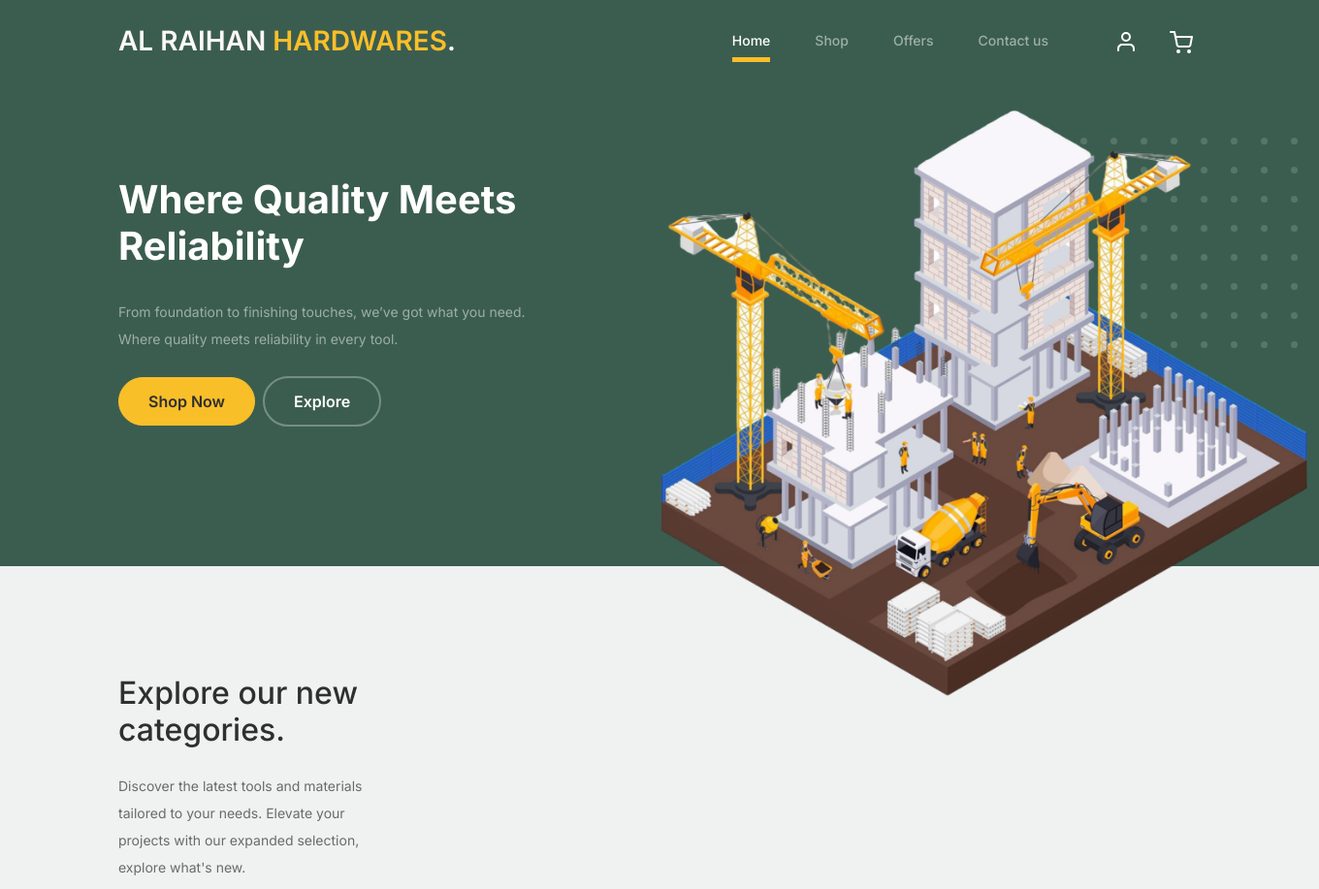
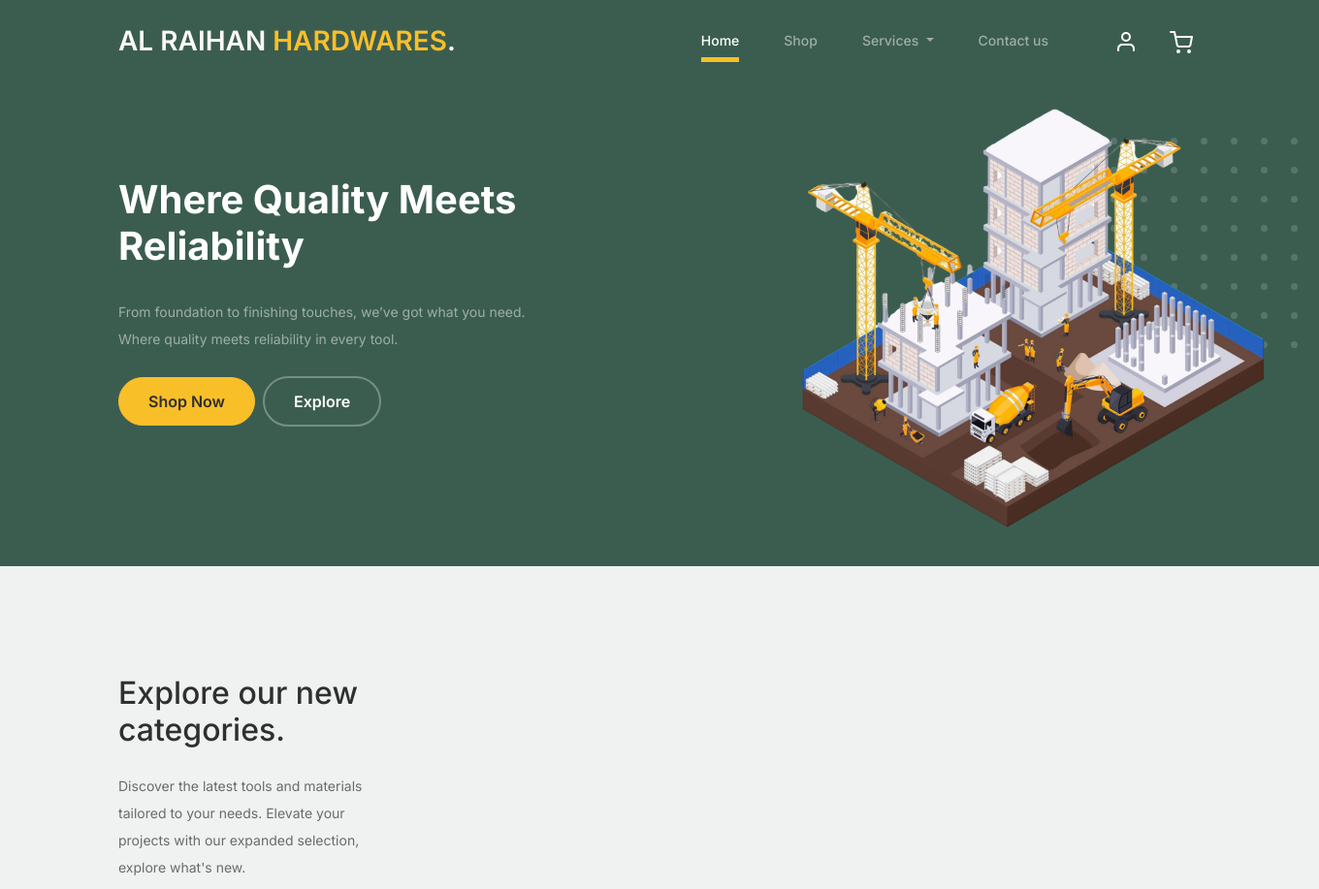
Before and after one commit to Rashicom/AlRaihan, a Django app: page / in a window 1360 px wide. Shown: the top 917 px of the page at 97% size. Run offline with Django 5.2, Linux system fonts and the light colour scheme; data that the repository does not hold is empty; some libraries are stand-ins or nearby versions.

Commit message:
Your last commit

```diff
--- a/AlRaihan/static/css/style.css
+++ b/AlRaihan/static/css/style.css
@@ -56,6 +56,18 @@ a {
     -o-transition: .3s all ease;
     transition: .3s all ease;
     position: relative; }
+
+    .custom-navbar .custom-navbar-nav li .dropdown-item {
+      font-weight: 500;
+      color: #000000 !important;
+      opacity: .5;
+      -webkit-transition: .3s all ease;
+      -o-transition: .3s all ease;
+      transition: .3s all ease;
+      position: relative;
+
+    }
+
     @media (min-width: 768px) {
       .custom-navbar .custom-navbar-nav li a:before {
         content: "";
@@ -126,23 +138,26 @@ a {
       top: 0px;
       right: 0px;
       z-index: 2;
-      max-width: 700px;
-      left: -20px; }
-      @media (min-width: 700px) {
-        .hero .hero-img-wrap img {
-          right: 0px;
-          left: -100px; } }
+      max-width: 500px;
+      left: -20px;
+    }
+
+
+
       @media (min-width: 900px) {
         .hero .hero-img-wrap img {
           left: 0px;
           top: -80px;
           position: absolute;
           right: -50px; } }
+
       @media (min-width: 1100px) {
         .hero .hero-img-wrap img {
-          left: 70px;
-          top: -80px;
-          right: -100px; } }
+          left: 220px;
+          top: -78px;
+          right: -100px;
+          max-width: 500px;
+         } }
     .hero .hero-img-wrap:after {
       content: "";
       position: absolute;
@@ -727,3 +742,7 @@ textarea {
 
   }
 }
+.dropdown-menu li a{
+  color: #3b5d50 !important;
+
+}
--- a/AlRaihan/templates/index.html
+++ b/AlRaihan/templates/index.html
@@ -9,7 +9,19 @@
 			<a class="nav-link" href="/">Home</a>
 		</li>
 		<li><a class="nav-link" href="/shope">Shop</a></li>
-		<li><a class="nav-link" href="/offers">Offers</a></li>
+		<li class="nav-link dropdown">
+			<a class="dropdown-toggle sp-btn text-decoration-none" type="button" id="dropdownMenuButton1" data-bs-toggle="dropdown" aria-expanded="false">
+				Services
+			</a>
+
+
+			<ul class="dropdown-menu" aria-labelledby="dropdownMenuButton1">
+			  <li><a class="dropdown-item" href="#">Web Development</a></li>
+			  <li><a class="dropdown-item" href="#">Designing</a></li>
+			  <li><a class="dropdown-item" href="#">Marketing</a></li>
+			</ul>
+		</li>
+
 		<li><a class="nav-link" href="/contact">Contact us</a></li>
 	</ul>
 
```
